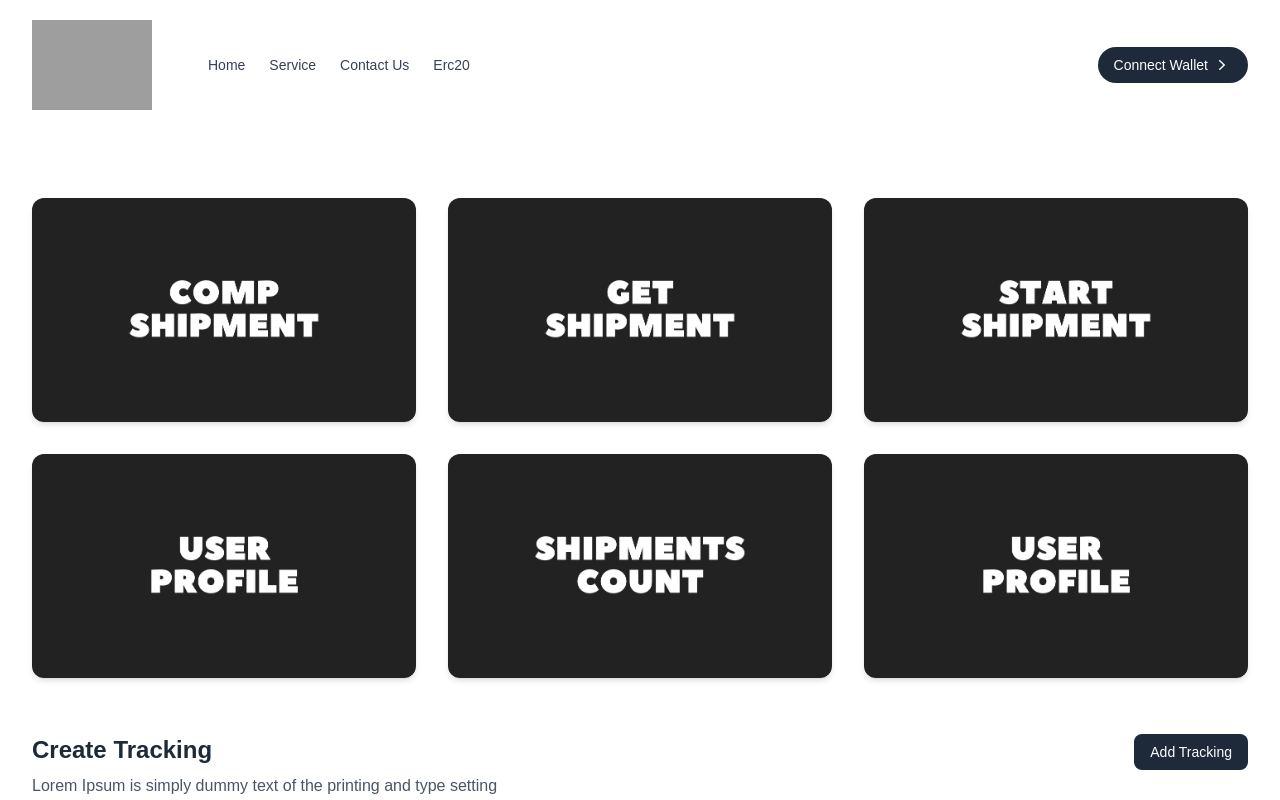
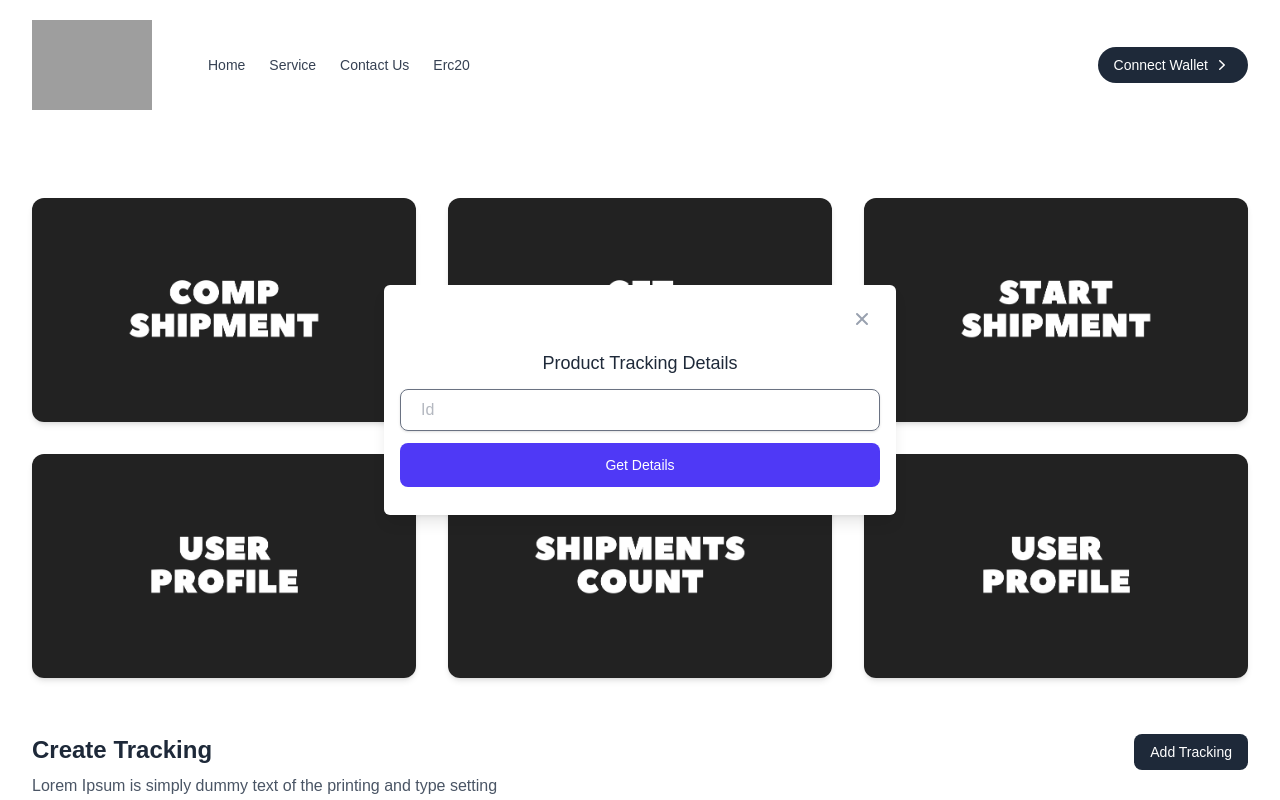
Before and after one commit to J-Praveenan/shipment-tracking, a Next.js app: page / in a window 1280 px wide. Both pictures are taken after a click on the element 640 px from the left and 310 px from the top of the page. Shown: the top 800 px of the page. Built offline with nearby package versions, Linux system fonts and the light colour scheme; grey boxes are pictures that could not be loaded.

Commit message:
feat(get-shipment): add modal to fetch and display shipment details

```diff
--- a/Components/Form.jsx
+++ b/Components/Form.jsx
@@ -21,7 +21,9 @@ export const Form = ({
   };
 
   return createShipmentModel ? (
-    <div className="fixed inset-0 z-10 overflow-y-auto">
+    <div
+      className="fixed inset-0 z-10 overflow-y-auto"
+    >
       <div
         className="fixed inset-0 w-full h-full opacity-100"
         // onClick={() => setCreateShipmentModel(true)}
--- a/Components/GetShipment.jsx
+++ b/Components/GetShipment.jsx
@@ -1,7 +1,115 @@
-import React from 'react'
+import React, { useState } from "react";
 
-export const GetShipment = () => {
-  return (
-    <div>GetShipment</div>
-  )
-}
+export const GetShipment = ({ getModel, setGetModel, getShipment }) => {
+  const [index, setIndex] = useState(0);
+  const [singleShipmentData, setSingleShipmentData] = useState();
+
+  const getShipmentData = async () => {
+    const getData = await getShipment(index);
+    setSingleShipmentData(getData);
+    console.log(getData);
+  };
+
+  console.log(singleShipmentData);
+
+  const convertTime = (time) => {
+    const newTime = new Date(time);
+    const dataTime = new Intl.DateTimeFormat("en-US", {
+      year: "numeric",
+      month: "2-digit",
+      day: "2-digit",
+    }).format(newTime);
+
+    return dataTime;
+  };
+
+  return getModel ? (
+    <div className="fixed inset-0 z-10 overflow-y-auto">
+      <div
+        className="fixed inset-0 w-full h-full opacity-100"
+        // onClick={() => setGetModel(false)}
+      >
+        <div className="flex items-center min-h-screen px-4 py-8">
+          <div className="relative w-full max-w-lg p-4 mx-auto bg-white rounded-md shadow-lg">
+            <div className="flex justify-end">
+              <button
+                className="p-2 text-gray-400 rounded-md hover:bg-gray-100"
+                onClick={() => setGetModel(false)}
+              >
+                <svg
+                  xmlns="http://www.w3.org/2000/svg"
+                  className="w-5 h-5 mx-auto"
+                  viewBox="0 0 20 20"
+                  fill="currentColor"
+                >
+                  <path
+                    fillRule="evenodd"
+                    d="M4.293 4.293a1 1 0 011.414 0L10 8.586l4.293-4.293a1 1 0 111.414 1.414L11.414 10l4.293 4.293a1 1 0 01-1.414 1.414L10 11.414l-4.293 4.293a1 1 0 01-1.414-1.414L8.586 10 4.293 5.707a1 1 0 010-1.414z"
+                    clipRule="evenodd"
+                  />
+                </svg>
+              </button>
+            </div>
+
+            <div className="mx-w-sm mx-auto py-3 space-y-3 text-center">
+              <h4 className="text-lg font-medium text-gray-800">
+                Product Tracking Details
+              </h4>
+
+              <form onSubmit={(e) => e.preventDefault()}>
+                <div className="relative mt-3">
+                  <input
+                    type="number"
+                    placeholder="Id"
+                    className="w-full pl-5 pr-3 py-2 text-gray-500 bg-transparent
+                      outline-none border focus:border-indigo-600 shadow-sm rounded-lg"
+                    onChange={(e) => setIndex(e.target.value)}
+                  />
+                </div>
+
+                <button
+                  onClick={() => getShipmentData()}
+                  className="block w-full mt-3 py-3 px-4 font-medium text-sm text-center
+                    text-white bg-indigo-600 hover:bg-indigo-500 active:bg-indigo-700
+                    rounded-lg ring-offset-2 ring-indigo-600 focus:ring-2"
+                >
+                  Get Details
+                </button>
+              </form>
+              {singleShipmentData == undefined ? (
+                ""
+              ) : (
+                <div className="text-left">
+                  <p>Sender: {singleShipmentData.sender.slice(0, 25)}...</p>
+                  <p>Receiver: {singleShipmentData.receiver.slice(0, 25)}...</p>
+                  <p>
+                    PickupTime: {convertTime(singleShipmentData.pickupTime)}
+                  </p>
+                  <p>
+                    DeliveryTime: {convertTime(singleShipmentData.deliveryTime)}
+                  </p>
+                  <p>Distance: {singleShipmentData.distance}</p>
+                  <p>Price: {singleShipmentData.price}</p>
+                  <p>
+                    Status:{" "}
+                    {singleShipmentData.status == 0
+                      ? "PENDING"
+                      : singleShipmentData.status == 1
+                      ? "IN_TRANSIT"
+                      : "DELIVERED"}
+                  </p>
+                  <p>
+                    Paid:{" "}
+                    {singleShipmentData.isPaid ? "Completed" : "Not Completed"}
+                  </p>
+                </div>
+              )}
+            </div>
+          </div>
+        </div>
+      </div>
+    </div>
+  ) : (
+    ""
+  );
+};
--- a/Components/Services.jsx
+++ b/Components/Services.jsx
@@ -5,7 +5,7 @@ import Image from "next/image";
 export const Services = ({
   setOpenProfile,
   setCompleteModal,
-  setGetModal,
+  setGetModel,
   setStartModal,
 }) => {
   const team = [
@@ -33,7 +33,7 @@ export const Services = ({
     if (text === 1) {
       setCompleteModal(true);
     } else if (text === 2) {
-      setGetModal(true);
+      setGetModel(true);
     } else if (text === 3) {
       setStartModal(true);
     } else if (text === 4) {
--- a/pages/index.js
+++ b/pages/index.js
@@ -35,7 +35,7 @@ export default function index() {
 
   // DATA STATE VARIABLES
   const [allShipmentData, setAllShipmentData] = useState([]);
-  const [shipmentCount, setShipmentCount] = useState(0)
+  const [shipmentCount, setShipmentCount] = useState(0);
 
   useEffect(() => {
     const loadShipments = async () => {
@@ -51,7 +51,7 @@ export default function index() {
       <Services
         setOpenProfile={setOpenProfile}
         setCompleteModal={setCompleteModel}
-        setGetModal={setGetModel}
+        setGetModel={setGetModel}
         setStartModal={setStartModel}
       />
 
@@ -81,7 +81,7 @@ export default function index() {
 
       <GetShipment
         getModel={getModel}
-        setGetModal={setGetModel}
+        setGetModel={setGetModel}
         getShipment={getShipment}
       />
 
```
